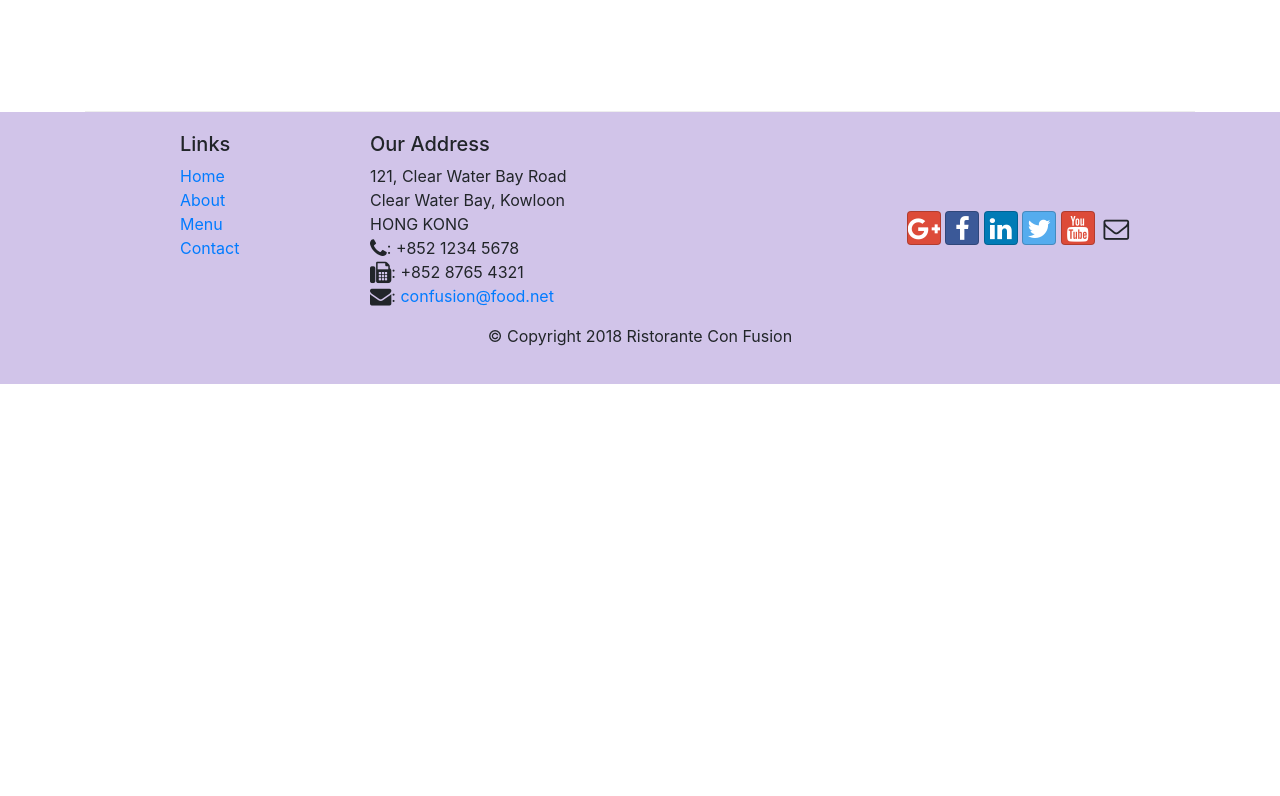
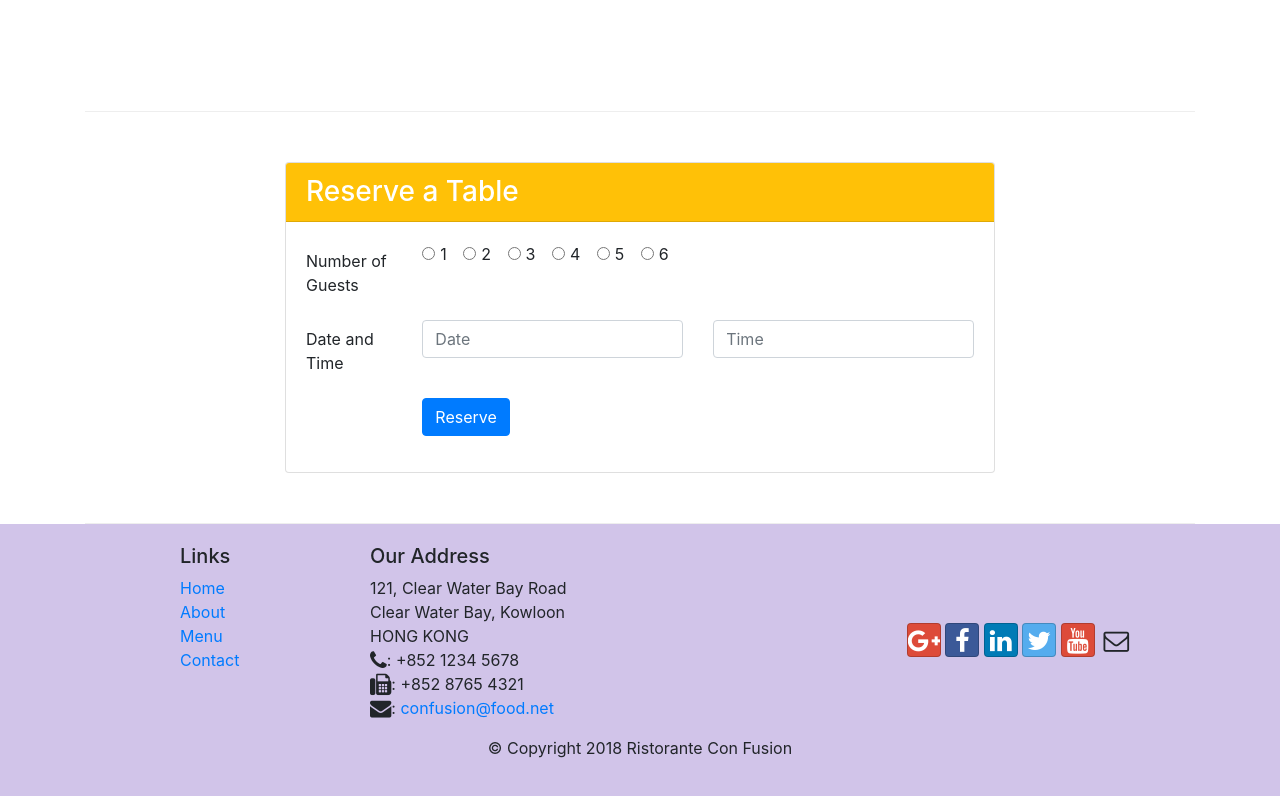
Before and after one commit to IvanArjona/confusion-bootstrap-4, a website: page index.html in a window 1280 px wide. Shown: the part 1422-2218 px from the top of the page. Before the commit the page ends 1806 px from the top, so only its background shows below. Drawn offline with nearby package versions, Linux system fonts and the light colour scheme.

Commit message:
Assignment 2 task 1

```diff
--- a/index.html
+++ b/index.html
@@ -89,6 +89,64 @@
                 </div>
             </div>
         </div>
+
+        <div class="row row-content self-align-center">
+            <div class="col-12 col-sm-8 mx-auto">
+                <div class="card">
+                    <h3 class="card-header bg-warning text-white">Reserve a Table</h3>
+                    <div class="card-body">
+                        <form>
+                            <div class="form-group row">
+                                <label for="numberofguests" class="col-md-2 col-form-label">Number of Guests</label>
+                                <div class="col-md-10">
+                                    <div class="form-check form-check-inline">
+                                        <input class="form-check-input" type="radio" name="numberofguests" id="numberofguests1" value="1">
+                                        <label class="form-check-label" for="numberofguests1">1</label>
+                                    </div>
+                                    <div class="form-check form-check-inline">
+                                        <input class="form-check-input" type="radio" name="numberofguests" id="numberofguests2" value="2">
+                                        <label class="form-check-label" for="numberofguests2">2</label>
+                                    </div>
+                                    <div class="form-check form-check-inline">
+                                        <input class="form-check-input" type="radio" name="numberofguests" id="numberofguests3" value="3">
+                                        <label class="form-check-label" for="numberofguests3">3</label>
+                                    </div>
+                                    <div class="form-check form-check-inline">
+                                        <input class="form-check-input" type="radio" name="numberofguests" id="numberofguests4" value="4">
+                                        <label class="form-check-label" for="numberofguests4">4</label>
+                                    </div>
+                                    <div class="form-check form-check-inline">
+                                        <input class="form-check-input" type="radio" name="numberofguests" id="numberofguests5" value="5">
+                                        <label class="form-check-label" for="numberofguests5">5</label>
+                                    </div>
+                                    <div class="form-check form-check-inline">
+                                        <input class="form-check-input" type="radio" name="numberofguests" id="numberofguests6" value="6">
+                                        <label class="form-check-label" for="numberofguests6">6</label>
+                                    </div>
+                                </div>
+                            </div>
+                            <div class="form-group row">
+                                <label for="date" class="col-12 col-md-2 col-form-label">Date and Time</label>
+                                <div class="col-6 col-md-5">
+                                    <input type="text" class="form-control" id="date" name="date" placeholder="Date">
+                                </div>
+                                <div class="col-6 col-md-5">
+                                    <input type="text" class="form-control" id="time" name="time" placeholder="Time">
+                                </div>
+                            </div>
+                            <div class="form-group row">
+                                <div class="offset-md-2 col-md-10">
+                                    <button type="submit" class="btn btn-primary">
+                                        Reserve
+                                    </button>
+                                </div>
+                            </div>
+                        </form>
+                    </div>
+                </div>
+            </div>
+        </div>
+
     </div>
 
     <footer class="footer">
```
